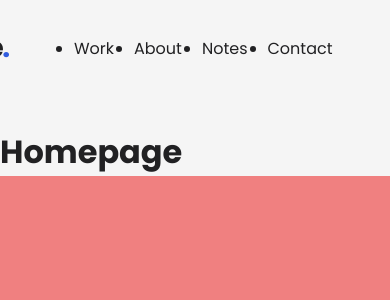
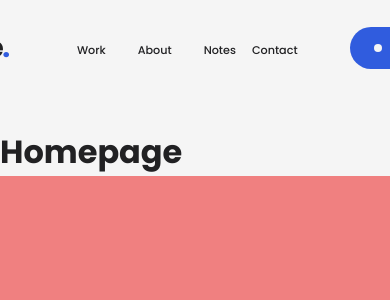
Before and after one commit to kunle-coded/kunleadesokan, a React (Vite) app in the folder v1/: page / in a window 390 px wide. Shown: the top 300 px of the page. Built offline with nearby package versions, Linux system fonts and the light colour scheme.

Commit message:
add styles to header navigation

```diff
--- a/v1/src/components/header/Header.module.css
+++ b/v1/src/components/header/Header.module.css
@@ -6,6 +6,7 @@
   right: 0px;
   top: 0px;
   width: 100%;
+  transition: transform 1s ease 0s;
   z-index: 10;
 }
 
@@ -95,9 +96,45 @@
   color: var(--acnt-primary);
 }
 
-.navMenu ul {
+.navMenu,
+.headerCTA {
+  display: block;
+}
+
+.navMenuList {
   display: flex;
-  gap: 20px;
+  justify-content: center;
+  -webkit-box-pack: center;
+  align-items: center;
+  -webkit-box-align: center;
+  list-style: none;
+  margin: 0px;
+  padding: 0px;
+  color: var(--acnt-dark);
+}
+
+.navMenuList li {
+  display: inline-block;
+}
+
+.navMenuList li:not(:last-child) {
+  margin: 0 1rem;
+}
+
+.navMenuList li > a {
+  text-decoration: none;
+  color: var(--blck-primary);
+  font-size: clamp(0.7rem, 1.1vw, 1.5rem);
+  font-weight: 500;
+}
+
+.navMenuList li > a:hover {
+  color: var(--blck-60);
+}
+
+.navMenuList li > a.active {
+  color: #000;
+  color: var(--blck-60);
 }
 
 .contentControl .navMenu {
@@ -113,22 +150,3 @@
   position: relative;
   width: min-content; */
 }
-
-.contentControl.contentScroll .navMenu {
-  /* align-self: stretch;
-  height: auto; */
-}
-
-.contentControl .headerCTA {
-  /* flex: 0 0 auto;
-  height: auto;
-  position: relative;
-  width: auto; */
-  height: auto;
-  padding: 0.25rem 1rem;
-  border-radius: 1000px;
-  background-color: var(--acnt-primary);
-  color: var(--wht-80);
-  font-size: 14px;
-  font-weight: 500;
-}
--- a/v1/src/components/header/Header.tsx
+++ b/v1/src/components/header/Header.tsx
@@ -1,5 +1,16 @@
 import { useEffect, useState } from 'react';
 import styles from './Header.module.css';
+import LinkButton from '../../ui/buttons/LinkButton';
+
+interface Style {
+  width: string;
+  borderWidth: string;
+  borderStyle: string;
+  borderRadius: string;
+  borderColor: string;
+  backgroundColor: string;
+  backdropFilter: string;
+}
 
 const initialHeaderStyle = {
   width: '100%',
@@ -13,7 +24,28 @@ const initialHeaderStyle = {
 
 function Header() {
   const [isScroll, setIsScroll] = useState(false);
-  const [headerStyle, setHeaderStyle] = useState(initialHeaderStyle);
+  const [headerStyle, setHeaderStyle] = useState<Style>(initialHeaderStyle);
+  const [currentPage, setCurrentPage] = useState(0);
+  const [isLoaded, setIsLoaded] = useState(false);
+
+  // How to check if a page has loaded in React
+  // https://stackoverflow.com/questions/49422521/how-to-check-if-a-page-has-loaded
+
+  useEffect(() => {
+    const onPageLoad = () => {
+      setIsLoaded(true);
+    };
+
+    if (document.readyState === 'complete') {
+      onPageLoad();
+    } else {
+      window.addEventListener('load', onPageLoad, false);
+    }
+
+    return () => {
+      window.removeEventListener('load', onPageLoad, false);
+    };
+  }, []);
 
   useEffect(() => {
     const handleScroll = () => {
@@ -24,15 +56,6 @@ function Header() {
       const headerDynWidth = 100 - progress * 100;
 
       console.log(progress);
-
-      // const dynamicHeaderStyle = {
-      //   width: `${headerDynWidth}%`,
-      //   borderWidth: `${progress * 1}px`,
-      //   borderStyle: 'solid',
-      //   borderRadius: `${progress * 1000}px`,
-      //   backgroundColor: `rgb(0, 0, 0, ${progress * 0.1})`,
-      //   backgroundBlurFilter: `blur(${progress * 10}px)`,
-      // };
 
       let width = `${headerDynWidth}%`;
 
@@ -64,30 +87,87 @@ function Header() {
     };
   }, []);
 
+  useEffect(() => {
+    const path = window.location.pathname;
+    if (path === '/work') {
+      setCurrentPage(1);
+    } else if (path === '/about') {
+      setCurrentPage(2);
+    } else if (path === '/notes') {
+      setCurrentPage(3);
+    } else if (path === '/contact') {
+      setCurrentPage(4);
+    } else {
+      setCurrentPage(0);
+    }
+  }, []);
+
   return (
-    <div className={styles.container}>
+    <div
+      className={styles.container}
+      style={
+        isLoaded
+          ? { opacity: 1, transform: 'translateY(0px)' }
+          : { opacity: 0, transform: 'translateY(-100px)' }
+      }
+    >
       <div
         className={`${styles.contentControl} ${isScroll ? styles.contentScroll : ''}`}
       >
         <div className={styles.headerWrapper}>
           <div className={styles.headerContent} style={headerStyle}>
             <div className={styles.logo}>
-              <a href="">
+              <a href="/">
                 <p className={styles.logoText}>
                   Kunle<span>.</span>
                 </p>
               </a>
             </div>
             <nav className={styles.navMenu}>
-              <ul>
-                <li>Work</li>
-                <li>About</li>
-                <li>Notes</li>
-                <li>Contact</li>
+              <ul className={styles.navMenuList}>
+                <li>
+                  <a
+                    className={`${currentPage === 1 ? styles.active : ''}`}
+                    href="/work"
+                  >
+                    Work
+                  </a>
+                </li>
+                <li>
+                  <a
+                    className={`${currentPage === 2 ? styles.active : ''}`}
+                    href="/about"
+                  >
+                    About
+                  </a>
+                </li>
+                <li>
+                  <a
+                    className={`${currentPage === 3 ? styles.active : ''}`}
+                    href="notes"
+                  >
+                    Notes
+                  </a>
+                </li>
+                <li>
+                  <a
+                    className={`${currentPage === 4 ? styles.active : ''}`}
+                    href="contact"
+                  >
+                    Contact
+                  </a>
+                </li>
               </ul>
             </nav>
 
-            <div className={styles.headerCTA}>Resume</div>
+            <div className={styles.headerCTA}>
+              <LinkButton
+                label="Résumé"
+                href="resume"
+                type="custom"
+                isScroll={isScroll}
+              />
+            </div>
           </div>
         </div>
       </div>
--- a/v1/src/index.css
+++ b/v1/src/index.css
@@ -117,6 +117,10 @@ body {
     background-color 0.3s ease;
 }
 
+svg:not(:root) {
+  overflow: hidden;
+}
+
 .app {
   display: flex;
   flex-direction: column;
--- /dev/null
+++ b/v1/src/ui/buttons/LinkButton.module.css
@@ -0,0 +1,149 @@
+/* .btnLink {
+  display: inline-flex;
+  justify-content: center;
+  align-items: center;
+  background-color: transparent;
+  border: none;
+  text-decoration: none;
+  text-align: center;
+  height: auto;
+  padding: 0.75rem 1.5rem 0.75rem 1rem;
+  height: 47px;
+  padding: 0 32px 0 48px;
+  border-radius: 10000px;
+  cursor: pointer;
+  position: relative;
+  transition: color 0.15s ease-in-out;
+} */
+
+.btnAll {
+  position: relative;
+}
+
+.customBtn {
+  display: inline-flex;
+  justify-content: center;
+  align-items: center;
+  border: none;
+  border-radius: 90px;
+  cursor: pointer;
+  height: 42px;
+  padding: 0 32px 0 48px;
+  text-align: center;
+  text-decoration: none;
+  transition:
+    background-color 0.3s,
+    opacity 0.4s;
+  white-space: nowrap;
+
+  /* For bigger screen */
+  /* height: 65px; */
+  /* padding: 0 48px 0 67px; */
+}
+
+.onScroll {
+  height: 36px;
+  padding: 0 26px 0 42px;
+}
+
+.primaryBtn,
+.customBtn {
+  background-color: var(--acnt-primary);
+  color: var(--wht-80);
+}
+
+.btnPoint {
+  display: block;
+  height: 8px;
+  left: 24px;
+  width: 8px;
+  border-radius: 50%;
+  background-color: var(--wht-80);
+  position: absolute;
+  top: 50%;
+  transform: translateY(-50%);
+  transition:
+    width 0.2s ease-out,
+    height 0.2s ease-out,
+    transform 0.2s ease-out,
+    left 0.2s ease-out;
+
+  /* Bigger screen */
+  /* width: 11px;
+  height: 11px;
+  left: 32px; */
+}
+
+.onScroll .btnPoint {
+  left: 21px;
+}
+
+.btnAll[data-k-28a95fvb]:hover:not([disabled]) .btnPointInner {
+  opacity: 1;
+}
+
+.unScrolledCntrl[data-k-28a95fvb]:hover:not([disabled]) .btnPoint {
+  height: 31px;
+  width: 31px;
+  left: 8px;
+}
+
+.scrolledCntrl[data-k-28a95fvb]:hover:not([disabled]) .btnPoint {
+  height: 25px;
+  width: 25px;
+  left: 8px;
+}
+
+.btnPointInner {
+  display: block;
+  left: 50%;
+  height: 13px;
+  width: 23px;
+  opacity: 0;
+  position: absolute;
+  top: 50%;
+  transform: translate(-50%, -50%);
+
+  /* Bigger screen */
+  /* height: 16px;
+  width: 27px; */
+}
+
+.opacityTrans {
+  transition: opacity 0.3s;
+}
+
+.primaryBtn,
+.customBtn .btnPointInner {
+  color: var(--acnt-primary);
+}
+
+.btnPointInner svg {
+  display: block;
+  height: 100%;
+  width: 100%;
+}
+.btnTxt {
+  font-size: 14px;
+  font-weight: 500;
+  line-height: 1;
+}
+
+/* @media not all and (hover: none) {
+  .btnPointCntrl[data-v-27a93fcd]:hover:not([disabled]) .btnPointInner {
+    opacity: 1;
+  }
+}
+@media not all and (hover: none) {
+  .btnPointCntrl[data-v-27a93fcd]:hover:not([disabled]) .btnPointInner {
+    opacity: 1;
+  }
+}
+
+@media screen and (max-width: 1900px) {
+  .btnPointCntrl[data-v-27a93fcd]:hover:not([disabled]) .btnPoint {
+    height: 31px;
+    width: 31px;
+    left: 8px;
+  }
+} */
--- /dev/null
+++ b/v1/src/ui/buttons/LinkButton.tsx
@@ -0,0 +1,57 @@
+import { useEffect, useState } from 'react';
+import styles from './LinkButton.module.css';
+
+interface LinkButtonProps {
+  href: string;
+  label: string;
+  type: 'primary' | 'secondary' | 'custom';
+  isScroll?: boolean;
+}
+
+function LinkButton({ href, label, type, isScroll }: LinkButtonProps) {
+  const [isScrolled, setIsScrolled] = useState(false);
+
+  useEffect(() => {
+    if (isScroll) {
+      setIsScrolled(true);
+    } else {
+      setIsScrolled(false);
+    }
+  }, [isScroll]);
+
+  return (
+    <a
+      data-k-28a95fvb
+      href={`${href}`}
+      className={`${styles.btnAll} ${isScroll ? styles.scrolledCntrl : styles.unScrolledCntrl} ${type === 'primary' ? styles.primaryBtn : type === 'custom' ? styles.customBtn : styles.secondaryBtn} ${isScroll ? styles.onScroll : ''}`}
+    >
+      <span data-k-28a95fvb="" className={styles.btnPoint}>
+        <span
+          data-k-28a95fvb=""
+          className={`${styles.btnPointInner} ${styles.opacityTrans}`}
+        >
+          <svg
+            data-k-28a95fvb=""
+            width="23"
+            height="19"
+            viewBox="0 0 23 19"
+            fill="none"
+            xmlns="http://www.w3.org/2000/svg"
+          >
+            <path
+              data-k-28a95fvb=""
+              d="M1 9.5H22M22 9.5L14.32 1M22 9.5L14.32 18"
+              stroke="currentColor"
+              strokeWidth="1.5"
+              strokeLinecap="round"
+              strokeLinejoin="round"
+            ></path>
+          </svg>
+        </span>
+      </span>
+      <span className={styles.btnTxt}>{label}</span>
+    </a>
+  );
+}
+
+export default LinkButton;
```
